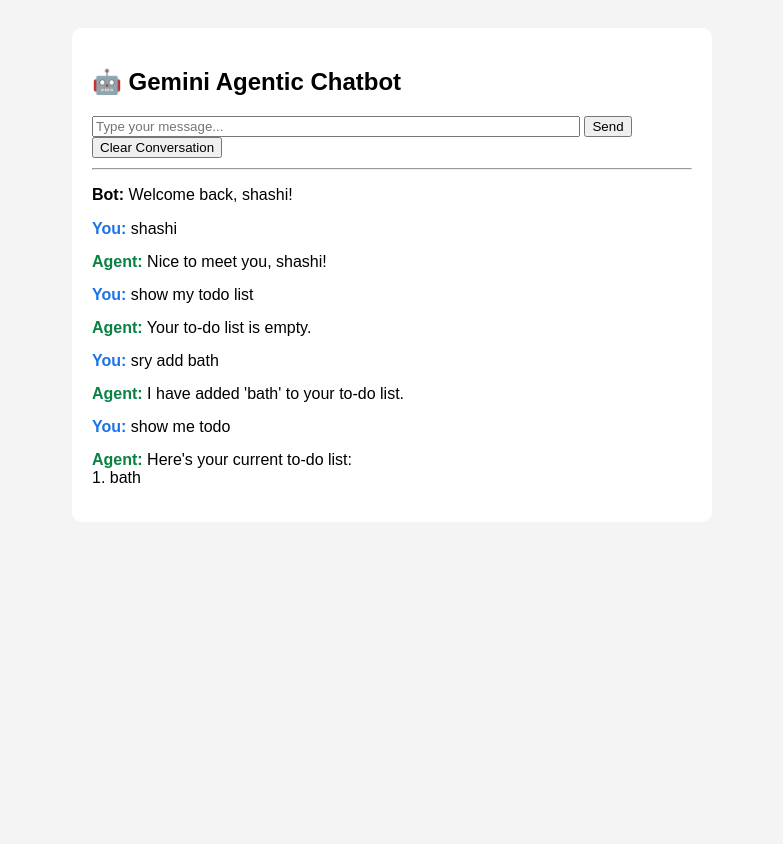
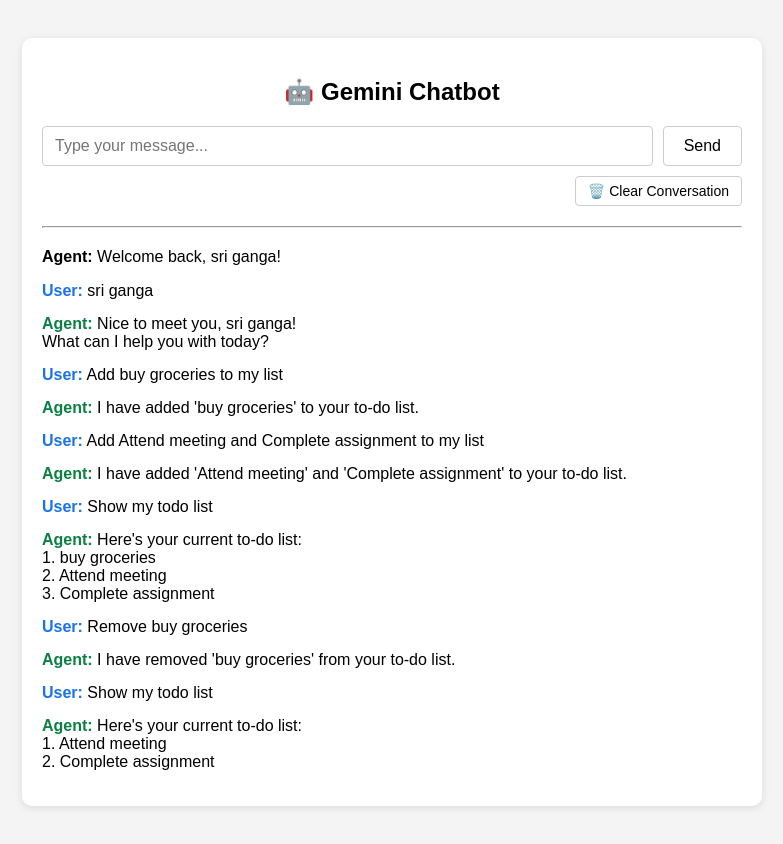
Before and after one commit to nenavathsriganga-25/Chatbot, a Flask app: page / in a window 1280 px wide. Shown: the whole page, without its empty margins (248-1031 px from the left). Before the commit the page ends 483 px from the top, so only its background shows below. Run offline with Flask 3, Linux system fonts and the light colour scheme.

Commit message:
Added images

```diff
--- a/app.py
+++ b/app.py
@@ -1,54 +1,3 @@
-# from flask import Flask, render_template, request
-# from agent import agent_executor
-# from memory import load_memory, save_memory
-# from tools import shared_memory
-
-# app = Flask(__name__)
-
-# @app.route("/", methods=["GET", "POST"])
-# def index():
-#     # Load current memory from storage.json
-#     memory_state = load_memory()
-
-#     if request.method == "POST":
-#         user_input = request.form["message"]
-
-#         # First interaction: save name
-#         if memory_state["name"] is None:
-#             memory_state["name"] = user_input
-#             response = f"Nice to meet you, {user_input}!"
-#         else:
-#             # Send to Gemini agent
-#             response = agent_executor.run(user_input)
-
-#             # Append to conversation history
-#             memory_state["chat_history"].append({
-#                 "user": user_input,
-#                 "ai": response
-#             })
-
-#             # Sync to-do list from shared memory
-#             memory_state["todo_list"] = shared_memory["todo_list"]
-
-#         # Save updated memory to file
-#         save_memory(memory_state)
-
-#         return render_template(
-#             "index.html",
-#             name=memory_state["name"],
-#             chat_history=memory_state["chat_history"]
-#         )
-
-#     # GET request
-#     return render_template(
-#         "index.html",
-#         name=memory_state["name"],
-#         chat_history=memory_state["chat_history"]
-#     )
-
-# if __name__ == "__main__":
-#     app.run(debug=True)
-
 
 from flask import Flask, render_template, request, redirect, url_for
 from agent import create_agent  #agent_executor
@@ -82,7 +31,7 @@
         if memory_state["name"] is None:
             memory_state["name"] = user_input
             shared_memory["name"] = user_input
-            response = f"Nice to meet you, {user_input}!"
+            response = f"Nice to meet you, {user_input}! \n   What can I help you with today?"
             memory_state["chat_history"].append({
                 "user": user_input,
                 "ai": response
--- a/storage.json
+++ b/storage.json
@@ -1,24 +1,33 @@
 {
-    "name": "shashi",
+    "name": "sri ganga",
     "chat_history": [
         {
-            "user": "shashi",
-            "ai": "Nice to meet you, shashi!"
+            "user": "sri ganga",
+            "ai": "Nice to meet you, sri ganga! \n    What can I help you with today?"
         },
         {
-            "user": "show my todo list",
-            "ai": "Your to-do list is empty."
+            "user": "Add buy groceries to my list",
+            "ai": "I have added 'buy groceries' to your to-do list."
         },
         {
-            "user": "sry add bath",
-            "ai": "I have added 'bath' to your to-do list."
+            "user": "Add Attend meeting and Complete assignment to my list",
+            "ai": "I have added 'Attend meeting' and 'Complete assignment' to your to-do list."
         },
         {
-            "user": "show me todo",
-            "ai": "Here's your current to-do list:\n1. bath"
+            "user": "Show my todo list",
+            "ai": "Here's your current to-do list:\n1. buy groceries\n2. Attend meeting\n3. Complete assignment"
+        },
+        {
+            "user": "Remove buy groceries",
+            "ai": "I have removed 'buy groceries' from your to-do list."
+        },
+        {
+            "user": "Show my todo list",
+            "ai": "Here's your current to-do list:\n1. Attend meeting\n2. Complete assignment"
         }
     ],
     "todo_list": [
-        "bath"
+        "Attend meeting",
+        "Complete assignment"
     ]
 }
--- a/templates/index.html
+++ b/templates/index.html
@@ -1,36 +1,130 @@
+
+
 <!DOCTYPE html>
 <html>
 <head>
     <title>Gemini Chatbot</title>
     <style>
-        body { font-family: Arial; background: #f4f4f4; padding: 20px; }
-        .chat-box { max-width: 600px; margin: auto; background: white; padding: 20px; border-radius: 10px; }
-        .message { margin-bottom: 15px; }
-        .user { color: #1a73e8; font-weight: bold; }
-        .bot { color: #0b8043; font-weight: bold; }
-        .actions { margin-bottom: 10px; }
+        body {
+            font-family: Arial, sans-serif;
+            background: #f4f4f4;
+            padding: 30px;
+        }
+
+        .chat-box {
+            max-width: 700px;
+            margin: auto;
+            background: white;
+            padding: 20px;
+            border-radius: 10px;
+            box-shadow: 0 2px 8px rgba(0, 0, 0, 0.1);
+        }
+
+        h2 {
+            text-align: center;
+            margin-bottom: 20px;
+        }
+
+        .message {
+            margin-bottom: 15px;
+        }
+
+        .user {
+            color: #1a73e8;
+            font-weight: bold;
+        }
+
+        .bot {
+            color: #0b8043;
+            font-weight: bold;
+        }
+
+        form.chat-form {
+            display: flex;
+            gap: 10px;
+            align-items: stretch;
+            margin-bottom: 10px;
+        }
+
+        input[type="text"] {
+            flex: 1;
+            padding: 10px 12px;
+            font-size: 16px;
+            border: 1px solid #ccc;
+            border-radius: 4px;
+            box-sizing: border-box;
+            background-color: white;
+            color: #000;
+        }
+
+        button[type="submit"] {
+            padding: 10px 20px;
+            font-size: 16px;
+            border: 1px solid #ccc;
+            border-radius: 4px;
+            background-color: white;
+            color: #000;
+            cursor: pointer;
+            box-sizing: border-box;
+            appearance: none;
+        }
+
+        button[type="submit"]:hover {
+            background-color: #f0f0f0;
+        }
+
+        .actions {
+            text-align: right;
+            margin-top: 10px;
+        }
+
+        .actions button {
+            font-size: 14px;
+            padding: 6px 12px;
+            background-color: white;
+            color: #000;
+            border: 1px solid #ccc;
+            border-radius: 4px;
+            cursor: pointer;
+        }
+
+        .actions button:hover {
+            background-color: #d32f2f;
+        }
+
+        hr {
+            margin: 20px 0;
+        }
     </style>
 </head>
 <body>
     <div class="chat-box">
-        <h2>🤖 Gemini Agentic Chatbot</h2>
-        <form method="POST">
-            <input type="text" name="message" placeholder="Type your message..." required style="width:80%">
+        <h2>🤖 Gemini Chatbot</h2>
+
+        <!-- Chat Input Form -->
+        <form method="POST" class="chat-form">
+            <input type="text" name="message" placeholder="Type your message..." required>
             <button type="submit">Send</button>
         </form>
+
+        <!-- Clear Conversation Button -->
         <div class="actions">
             <form method="POST" action="/clear" style="display:inline;">
-                <button type="submit">Clear Conversation</button>
+                <button type="submit">🗑️ Clear Conversation</button>
             </form>
         </div>
+
         <hr>
+
+        <!-- Chat Messages -->
         {% if name is none %}
-            <p><strong>Bot:</strong> Hello! What's your name?</p>
+            <p><strong>Agent:</strong> Hello! What's your name?</p>
         {% else %}
-            <p><strong>Bot:</strong> Welcome back, {{ name }}!</p>
+            <p><strong>Agent:</strong> Welcome back, {{ name }}!</p>
         {% endif %}
+
         {% for msg in chat_history %}
-            <div class="message"><span class="user">You:</span> {{ msg.user }}</div>
+            <div class="message"><span class="user">User:</span> {{ msg.user }}</div>
             <div class="message"><span class="bot">Agent:</span> {{ msg.ai|replace('\n', '<br>')|safe }}</div>
         {% endfor %}
     </div>
```
Also changed, not shown: agent.py (+0 -24 lines), Screenshot 2025-07-15 164204.png (added), architecture.png (added), 1 other file.
